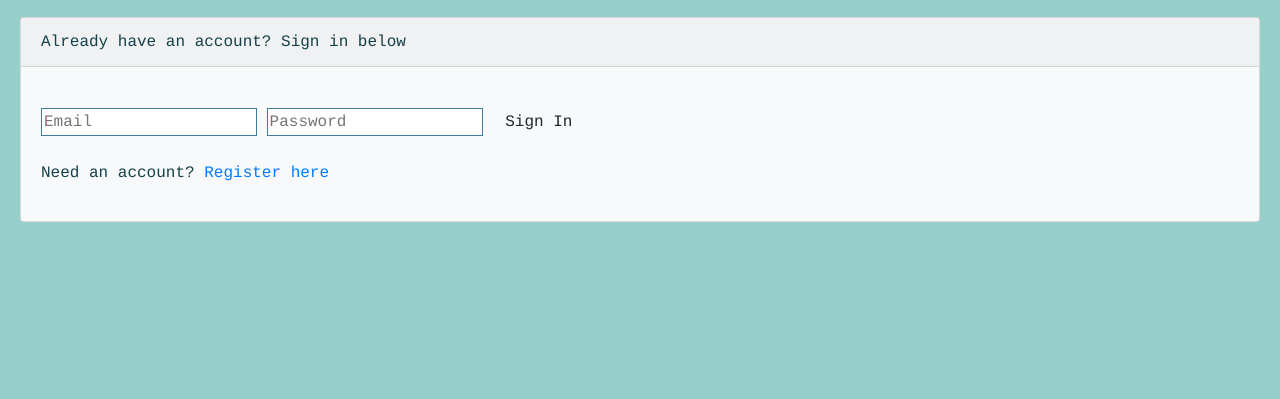
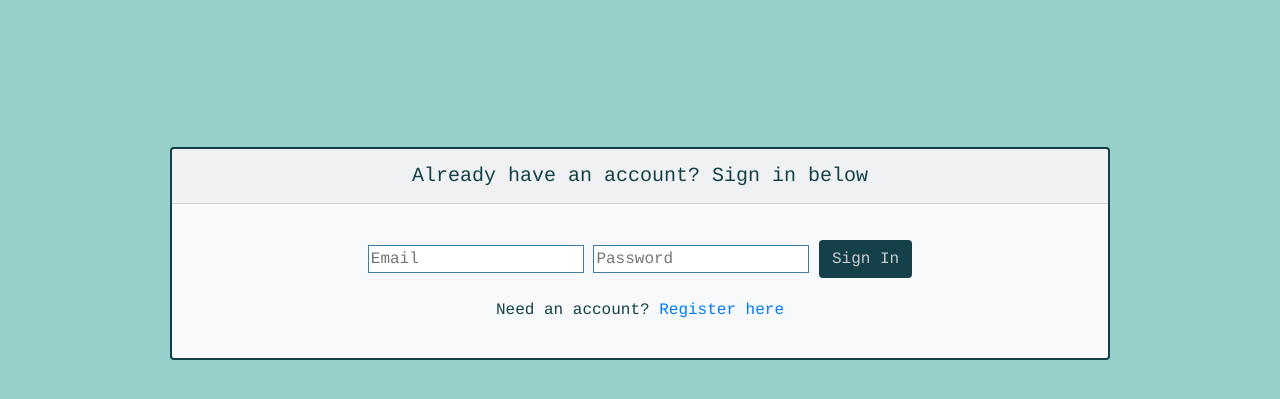
Before and after one commit to acalish/gametracker-client, a website built with webpack: page index.html in a window 1280 px wide. Shown: the part 163-562 px from the top of the page. Built offline with nearby package versions, Linux system fonts and the light colour scheme.

Commit message:
Add styling to cards
- add margin
- add border color
- change button colors

```diff
--- a/assets/styles/index.scss
+++ b/assets/styles/index.scss
@@ -3,6 +3,7 @@
 $background-color: #97cfca;
 $border-color: #3f7c9d;
 $font-color: #144149;
+$white: #ccc;
 
 .auth-actions {
   float: right;
@@ -18,6 +19,11 @@ body {
 
 button {
   color: $font-color;
+}
+
+.btn {
+  background-color: $font-color;
+  color: $white;
 }
 
 form {
@@ -43,3 +49,14 @@ section {
   text-align: center;
   width: 50%;
 }
+
+.card {
+  border: 2px solid $font-color;
+  margin: 150px;
+  min-width: inherit;
+  text-align: center;
+}
+
+.card-header {
+  font-size: 20px;
+}
```
